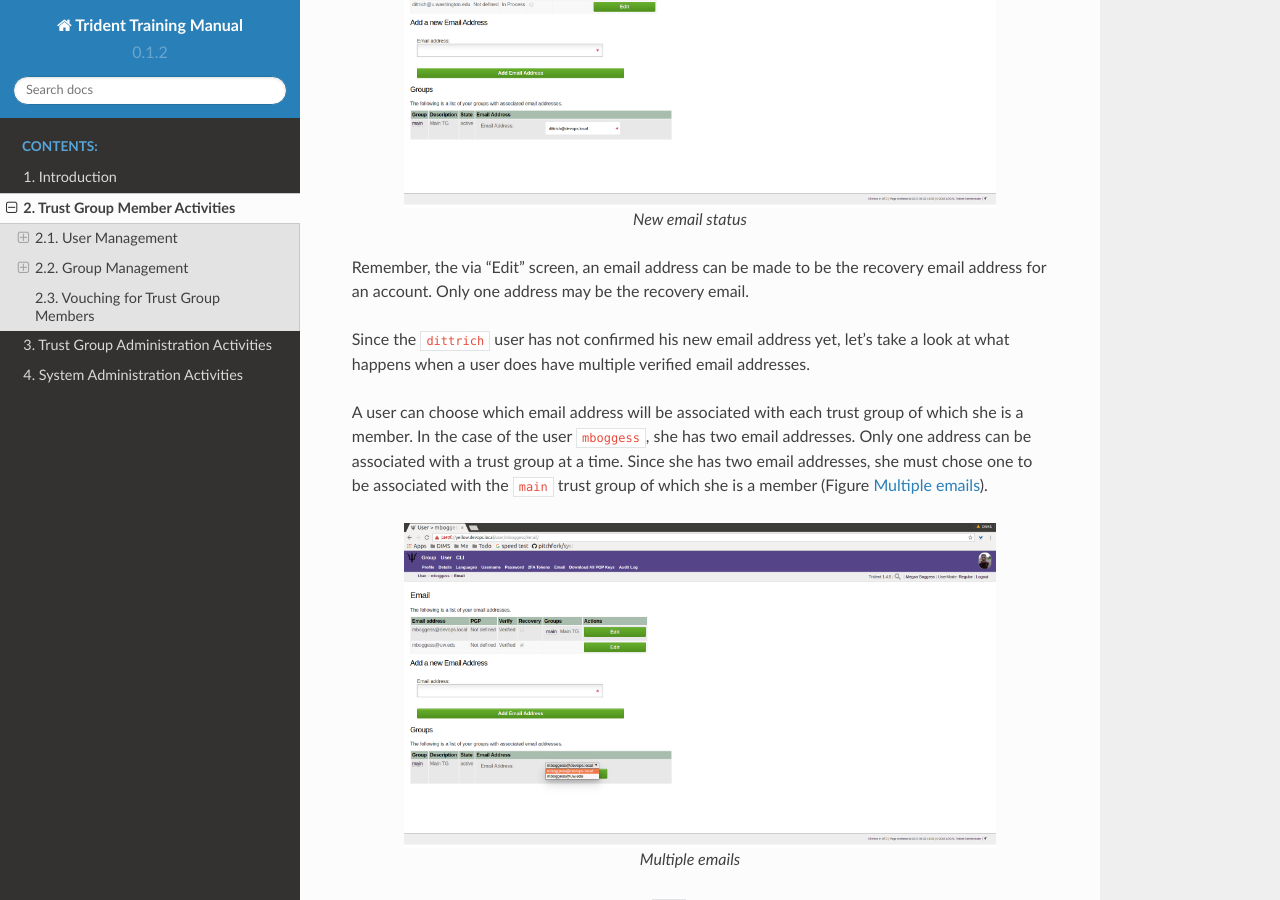
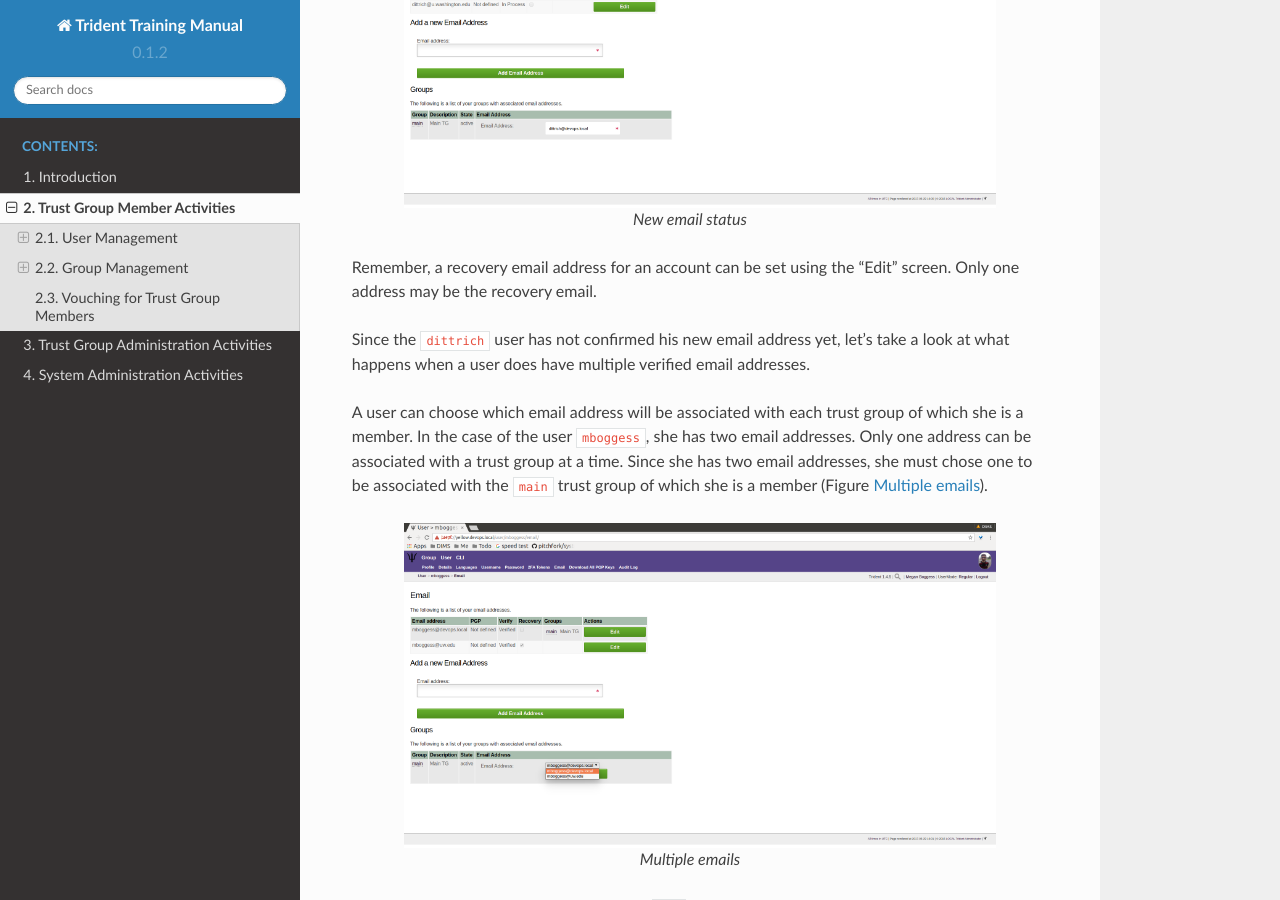
Before and after one commit to uw-dims/trident-training-manual, a Sphinx documentation site: the page built from docs/source/memberlifecycle.rst, in a window 1280 px wide and 900 px high, scrolled down 9564 px. Built offline with Sphinx 7.4.7 and the Read the Docs theme 2.0.0, drawn with Linux system fonts in a browser that asks for light colours; pages that are not in the unit, such as notebooks, are missing from menus.

Commit message:
Clarify note

```diff
--- a/docs/source/memberlifecycle.rst
+++ b/docs/source/memberlifecycle.rst
@@ -353,11 +353,8 @@ will retain an ``In Process`` status in the ``Verify`` column
 
 ..
 
-.. TODO
-
-Remember, the via "Edit" screen, an email address can be
-made to be the recovery email address for an account. Only
-one address may be the recovery email.
+Remember, a recovery email address for an account can be set using the
+"Edit" screen.  Only one address may be the recovery email.
 
 Since the ``dittrich`` user has not confirmed his new email
 address yet, let's take a look at what happens when a user
```
